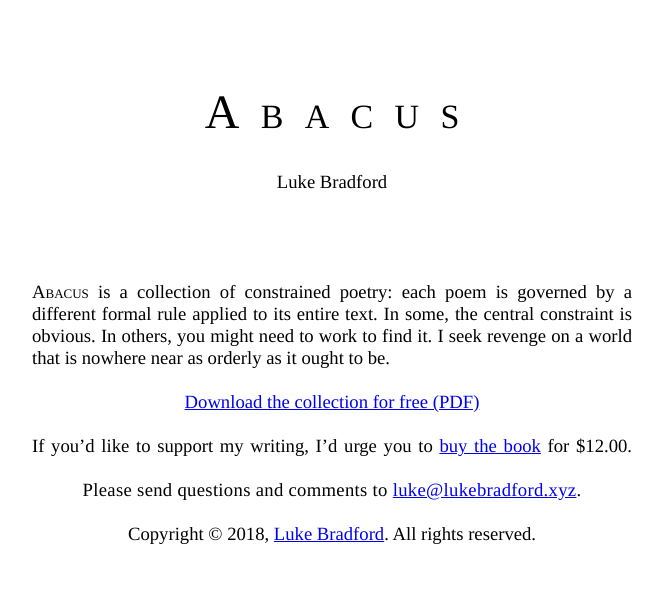
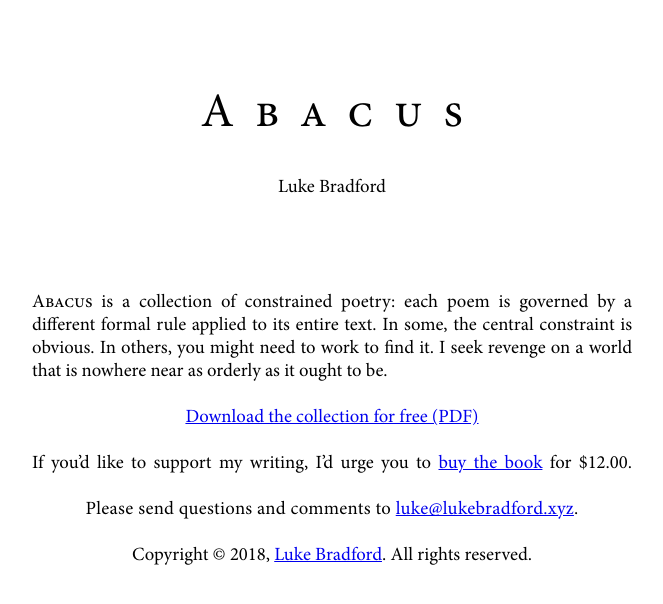
Before and after one commit to lukebradford/abacuspoetry, a plain HTML site: page index.html in a window 1280 px wide. Shown: the whole page, without its empty margins (308-971 px from the left). Drawn offline with Linux system fonts and the light colour scheme.

Commit message:
Update font

```diff
--- a/index.html
+++ b/index.html
@@ -1,5 +1,6 @@
 <!DOCTYPE html>
 <html lang="en-US">
+    <meta name="viewport" content="width=device-width, initial-scale=1.0">
     <head>
         <!-- Global site tag (gtag.js) - Google Analytics -->
         <script async src="https://www.googletagmanager.com/gtag/js?id=UA-122686271-2"></script>
@@ -34,8 +35,12 @@
             constraint is obvious. In others, you might need to work to find it. I seek revenge on
             a world that is nowhere near as orderly as it ought to be.">
         <style>
+            @font-face {
+                font-family: minion;
+                src: url(minion.otf);
+            }
             body {
-                font-family: "Adobe Hebrew", "Times", serif;
+                font-family: minion, "Times", serif;
                 text-align: center;
                 font-size: 14pt;
             }
```
Also changed, not shown: minion.otf (added).
